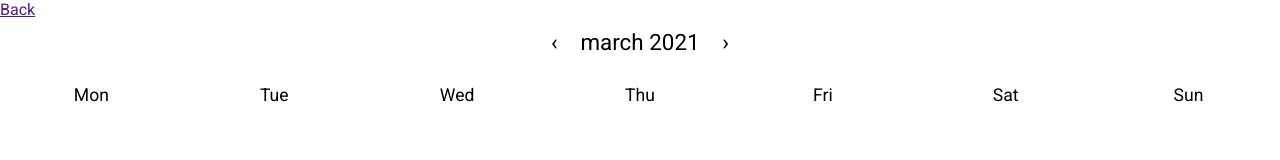
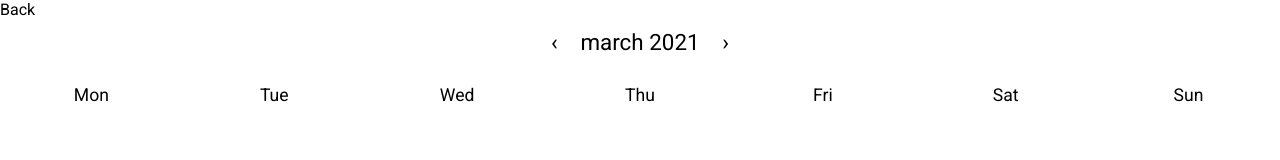
Before and after one commit to VanessaCHW/pink-planner, a React (Create React App) app in the folder front-end/: page /calendar-month in a window 1280 px wide. Shown: the top 160 px of the page. Built offline with nearby package versions, Linux system fonts and the light colour scheme.

Commit message:
Removed Link for Div in Calendar View

```diff
--- a/front-end/src/Calendar/CalendarView.js
+++ b/front-end/src/Calendar/CalendarView.js
@@ -10,7 +10,7 @@ const CalendarView = () => {
   const history = useHistory();
   return (
     <div>
-      <Link onClick={() => history.goBack()}>Back</Link>
+      <div onClick={() => history.goBack()}>Back</div>
       <MyCalendar />
       <AddEventIcon />
     </div>
```
